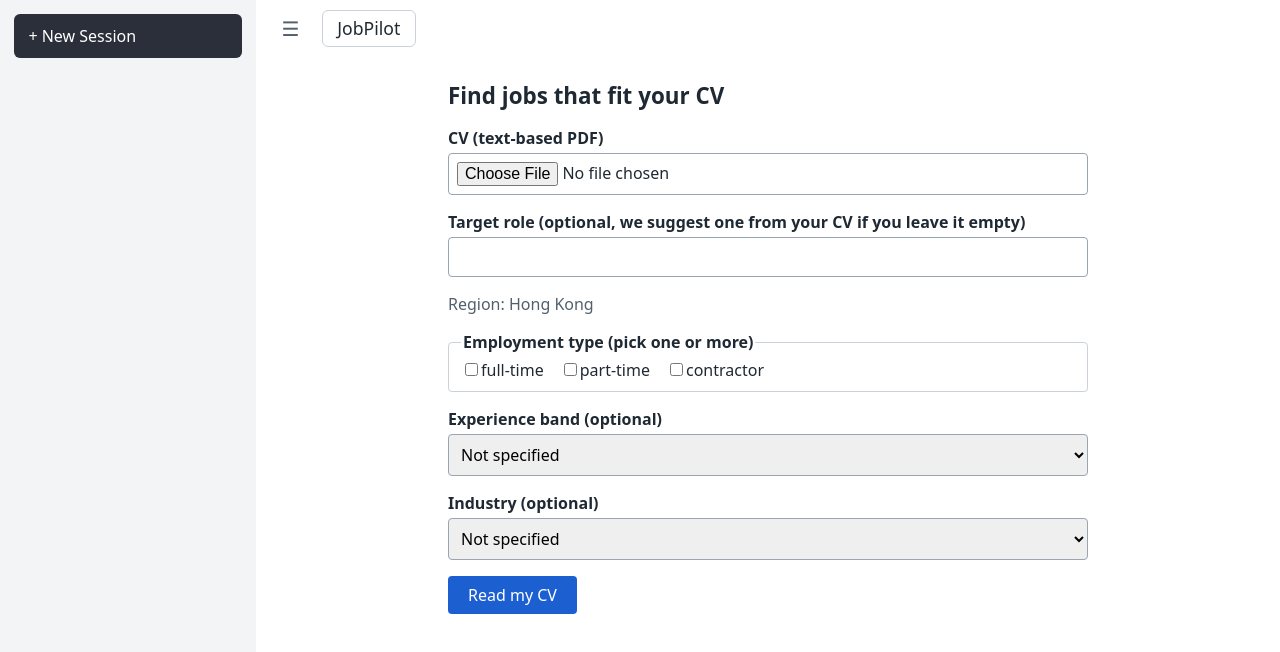
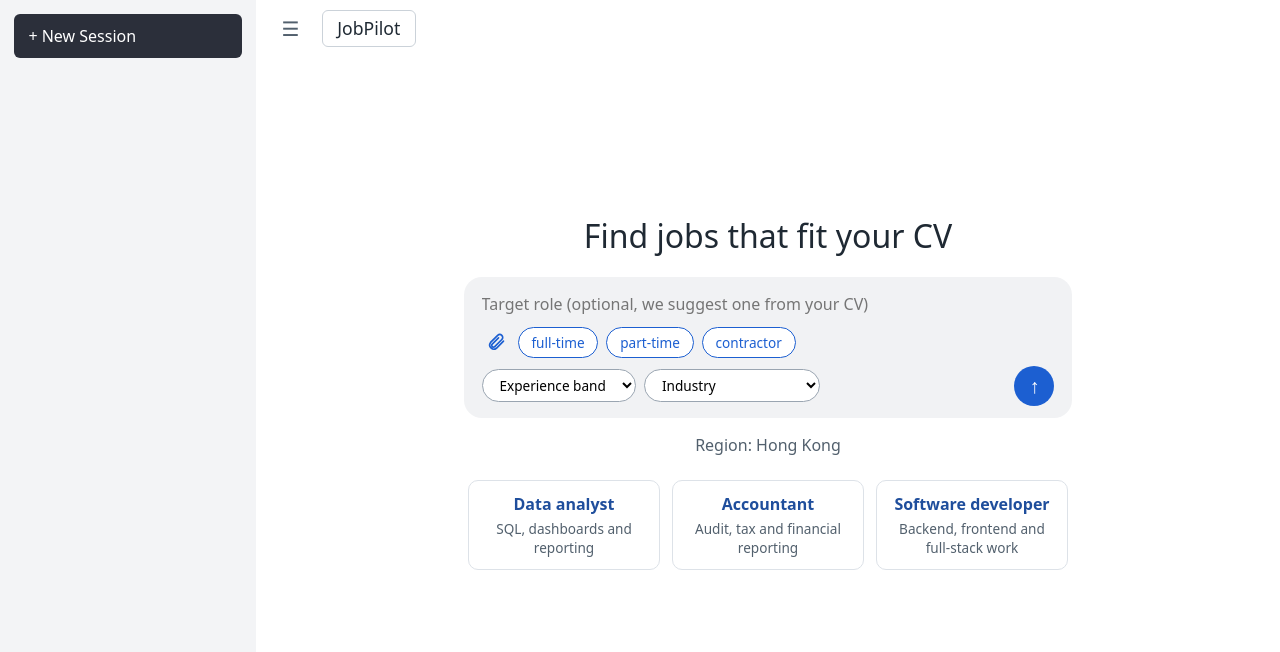
Before and after one commit to pytseaa/jpilot, a React (Vite) app in the folder frontend/: page / in a window 1280 px wide. Shown: the top 652 px of the page. Built offline with nearby package versions, Linux system fonts and the light colour scheme.

Commit message:
feat(frontend): replace the upload form with a composer box

```diff
--- a/frontend/src/App.tsx
+++ b/frontend/src/App.tsx
@@ -50,7 +50,11 @@ export function App() {
         {/* Every session stays mounted and only the active one is shown, so edits survive switching. */}
         <main>
           {sessions.map((s) => (
-            <div key={s.key} hidden={s.key !== activeKey}>
+            <div
+              key={s.key}
+              className={s.review ? "screen" : "screen landing"}
+              hidden={s.key !== activeKey}
+            >
               {s.review ? (
                 <ReviewScreen review={s.review} onRestart={startSession} />
               ) : (
--- a/frontend/src/PreferenceFields.tsx
+++ b/frontend/src/PreferenceFields.tsx
@@ -1,9 +1,9 @@
 import type { Preferences } from "./api";
 
 // These lists must match the ones in backend/app/schemas/search_request.py.
-const EMPLOYMENT_TYPES = ["full-time", "part-time", "contractor"];
-const EXPERIENCE_BANDS = ["0-2", "3-5", "6-9", "10+"];
-const INDUSTRIES = [
+export const EMPLOYMENT_TYPES = ["full-time", "part-time", "contractor"];
+export const EXPERIENCE_BANDS = ["0-2", "3-5", "6-9", "10+"];
+export const INDUSTRIES = [
   "Banking and finance",
   "Insurance",
   "Professional services (accounting, legal, consulting)",
@@ -24,17 +24,18 @@ const INDUSTRIES = [
 
 export const NO_EMPLOYMENT_TYPE = "Pick at least one employment type.";
 
+export const toggleEmploymentType = (value: Preferences, type: string): Preferences => ({
+  ...value,
+  employment_types: value.employment_types.includes(type)
+    ? value.employment_types.filter((t) => t !== type)
+    : [...value.employment_types, type],
+});
+
 type Props = { value: Preferences; onChange: (next: Preferences) => void };
 
 /** The form's preferences. Region is fixed to Hong Kong, so it is shown and not asked. */
 export function PreferenceFields({ value, onChange }: Props) {
-  const toggle = (type: string) =>
-    onChange({
-      ...value,
-      employment_types: value.employment_types.includes(type)
-        ? value.employment_types.filter((t) => t !== type)
-        : [...value.employment_types, type],
-    });
+  const toggle = (type: string) => onChange(toggleEmploymentType(value, type));
 
   return (
     <>
--- a/frontend/src/UploadForm.tsx
+++ b/frontend/src/UploadForm.tsx
@@ -1,6 +1,19 @@
-import { type SubmitEvent, useState } from "react";
+import { type SubmitEvent, useRef, useState } from "react";
 import { createRequest, type Preferences, type Review } from "./api";
-import { NO_EMPLOYMENT_TYPE, PreferenceFields } from "./PreferenceFields";
+import {
+  EMPLOYMENT_TYPES,
+  EXPERIENCE_BANDS,
+  INDUSTRIES,
+  NO_EMPLOYMENT_TYPE,
+  toggleEmploymentType,
+} from "./PreferenceFields";
+
+// Static text. A click only fills the target role; nothing is sent to the backend.
+const EXAMPLE_ROLES = [
+  { role: "Data analyst", about: "SQL, dashboards and reporting" },
+  { role: "Accountant", about: "Audit, tax and financial reporting" },
+  { role: "Software developer", about: "Backend, frontend and full-stack work" },
+];
 
 export function UploadForm({ onRead }: { onRead: (review: Review) => void }) {
   const [file, setFile] = useState<File | null>(null);
@@ -12,10 +25,26 @@ export function UploadForm({ onRead }: { onRead: (review: Review) => void }) {
   });
   const [error, setError] = useState("");
   const [busy, setBusy] = useState(false);
+  const fileInput = useRef<HTMLInputElement>(null);
+
+  // A new file makes the last error (which was about the old file) stale.
+  const chooseFile = (chosen: File | null) => {
+    setFile(chosen);
+    setError("");
+  };
+
+  const removeFile = () => {
+    chooseFile(null);
+    // Clear the input too, or picking the same file again would not fire a change.
+    if (fileInput.current) fileInput.current.value = "";
+  };
 
   const submit = async (event: SubmitEvent) => {
     event.preventDefault();
-    if (!file) return;
+    if (!file) {
+      setError("Attach your CV as a PDF first.");
+      return;
+    }
     if (prefs.employment_types.length === 0) {
       setError(NO_EMPLOYMENT_TYPE);
       return;
@@ -32,26 +61,97 @@ export function UploadForm({ onRead }: { onRead: (review: Review) => void }) {
   };
 
   return (
-    <form onSubmit={submit}>
+    <form className="landing-form" onSubmit={submit}>
       <h1>Find jobs that fit your CV</h1>
-      <label>
-        CV (text-based PDF)
+      <div className="composer">
         <input
-          type="file"
-          accept="application/pdf"
-          required
-          onChange={(e) => setFile(e.target.files?.[0] ?? null)}
+          className="role-input"
+          aria-label="Target role (optional)"
+          placeholder="Target role (optional, we suggest one from your CV)"
+          value={targetRole}
+          onChange={(e) => setTargetRole(e.target.value)}
         />
-      </label>
-      <label>
-        Target role (optional, we suggest one from your CV if you leave it empty)
-        <input value={targetRole} onChange={(e) => setTargetRole(e.target.value)} />
-      </label>
-      <PreferenceFields value={prefs} onChange={setPrefs} />
+        <div className="composer-row">
+          <input
+            ref={fileInput}
+            type="file"
+            accept="application/pdf"
+            hidden
+            onChange={(e) => chooseFile(e.target.files?.[0] ?? null)}
+          />
+          <button
+            type="button"
+            className="attach"
+            aria-label="Attach your CV (text-based PDF)"
+            onClick={() => fileInput.current?.click()}
+          >
+            <svg viewBox="0 0 24 24" width="20" height="20" fill="none" stroke="currentColor" strokeWidth="2" strokeLinecap="round" aria-hidden="true">
+              <path d="M21 11l-8.5 8.5a5 5 0 0 1-7-7L14 4a3.5 3.5 0 0 1 5 5l-8.5 8.5a2 2 0 0 1-3-3L15 7" />
+            </svg>
+          </button>
+          {file && (
+            <span className="file-chip">
+              {file.name}
+              <button type="button" aria-label="Remove the attached CV" onClick={removeFile}>
+                &times;
+              </button>
+            </span>
+          )}
+          <span className="pills" role="group" aria-label="Employment type (pick one or more)">
+            {EMPLOYMENT_TYPES.map((type) => (
+              <button
+                key={type}
+                type="button"
+                className="pill"
+                aria-pressed={prefs.employment_types.includes(type)}
+                onClick={() => setPrefs(toggleEmploymentType(prefs, type))}
+              >
+                {type}
+              </button>
+            ))}
+          </span>
+        </div>
+        <div className="composer-row">
+          <select
+            aria-label="Experience band (optional)"
+            value={prefs.experience_band ?? ""}
+            onChange={(e) => setPrefs({ ...prefs, experience_band: e.target.value || null })}
+          >
+            <option value="">Experience band</option>
+            {EXPERIENCE_BANDS.map((band) => (
+              <option key={band} value={band}>
+                {band} years
+              </option>
+            ))}
+          </select>
+          <select
+            aria-label="Industry (optional)"
+            value={prefs.industry ?? ""}
+            onChange={(e) => setPrefs({ ...prefs, industry: e.target.value || null })}
+          >
+            <option value="">Industry</option>
+            {INDUSTRIES.map((industry) => (
+              <option key={industry} value={industry}>
+                {industry}
+              </option>
+            ))}
+          </select>
+          <button type="submit" className="send" aria-label="Read my CV" disabled={busy}>
+            &uarr;
+          </button>
+        </div>
+      </div>
+      <p className="note">Region: Hong Kong</p>
       {error && <p role="alert" className="error">{error}</p>}
-      <button type="submit" disabled={busy}>
-        {busy ? "Reading your CV..." : "Read my CV"}
-      </button>
+      {busy && <p role="status" className="note">Reading your CV...</p>}
+      <div className="role-cards">
+        {EXAMPLE_ROLES.map(({ role, about }) => (
+          <button key={role} type="button" className="role-card" onClick={() => setTargetRole(role)}>
+            <strong>{role}</strong>
+            {about}
+          </button>
+        ))}
+      </div>
     </form>
   );
 }
--- a/frontend/src/styles.css
+++ b/frontend/src/styles.css
@@ -85,16 +85,165 @@ body {
   border-radius: 6px;
 }
 
-/* Each session's screen is a 40rem column for now; the composer and review card replace it. */
 main {
+  display: flex;
   flex: 1;
+  flex-direction: column;
   overflow-y: auto;
 }
 
-main > div {
+/* The review screen is a column; the landing screen centres the composer in the panel. */
+.screen {
+  box-sizing: border-box;
+  width: 100%;
   max-width: 40rem;
   margin: 0 auto;
   padding: 1.5rem;
+}
+
+.screen.landing {
+  display: flex;
+  flex: 1;
+  flex-direction: column;
+  align-items: center;
+  justify-content: center;
+  max-width: none;
+  padding-bottom: 6rem;
+}
+
+.landing-form {
+  width: 100%;
+  max-width: 40rem;
+  text-align: center;
+}
+
+.landing-form h1 {
+  margin: 0 0 1.25rem;
+  font-size: 2rem;
+  font-weight: 400;
+}
+
+.composer {
+  box-sizing: border-box;
+  max-width: 38rem;
+  margin: 0 auto;
+  padding: 1rem 1.1rem 0.75rem;
+  text-align: left;
+  background: #f1f2f4;
+  border-radius: 18px;
+}
+
+.composer .role-input {
+  margin: 0 0 0.75rem;
+  padding: 0;
+  font-size: 1rem;
+  background: none;
+  border: 0;
+  border-radius: 0;
+}
+
+.composer-row {
+  display: flex;
+  flex-wrap: wrap;
+  align-items: center;
+  gap: 0.5rem;
+}
+
+.composer-row + .composer-row {
+  margin-top: 0.5rem;
+}
+
+.attach {
+  padding: 0.25rem;
+  line-height: 0;
+  color: #1c5fd1;
+  background: none;
+}
+
+.file-chip {
+  display: inline-flex;
+  align-items: center;
+  max-width: 14rem;
+  padding: 0.15rem 0.15rem 0.15rem 0.6rem;
+  overflow: hidden;
+  font-size: 0.85rem;
+  text-overflow: ellipsis;
+  white-space: nowrap;
+  background: #fff;
+  border: 1px solid #cbd2d9;
+  border-radius: 6px;
+}
+
+.file-chip button {
+  padding: 0 0.4rem;
+  color: #1f2933;
+  background: none;
+}
+
+.pills {
+  display: contents;
+}
+
+.pill {
+  padding: 0.3rem 0.8rem;
+  font-size: 0.85rem;
+  color: #1c5fd1;
+  background: #fff;
+  border: 1px solid #1c5fd1;
+  border-radius: 999px;
+}
+
+.pill[aria-pressed="true"] {
+  color: #fff;
+  background: #1c5fd1;
+}
+
+.composer select {
+  width: auto;
+  max-width: 11rem;
+  margin: 0;
+  padding: 0.3rem 0.8rem;
+  font-size: 0.85rem;
+  background: #fff;
+  border-radius: 999px;
+}
+
+.send {
+  width: 2.5rem;
+  height: 2.5rem;
+  padding: 0;
+  margin-left: auto;
+  font-size: 1.25rem;
+  border-radius: 50%;
+}
+
+.role-cards {
+  display: flex;
+  flex-wrap: wrap;
+  gap: 0.75rem;
+  justify-content: center;
+  margin-top: 1.5rem;
+}
+
+.role-card {
+  width: 12rem;
+  padding: 0.75rem 0.9rem;
+  font-size: 0.85rem;
+  color: #52606d;
+  background: #fff;
+  border: 1px solid #dde2e8;
+  border-radius: 10px;
+}
+
+.role-card:hover {
+  border-color: #1c5fd1;
+}
+
+.role-card strong {
+  display: block;
+  margin-bottom: 0.3rem;
+  font-size: 1rem;
+  color: #1f4e9c;
 }
 
 h1 {
```
